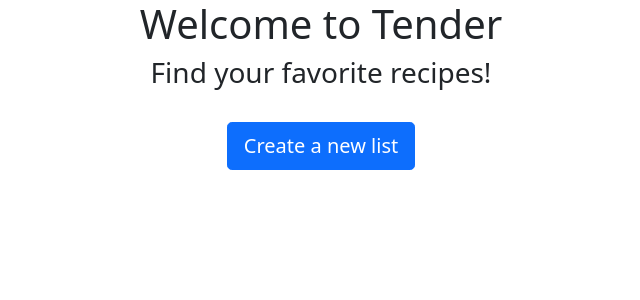
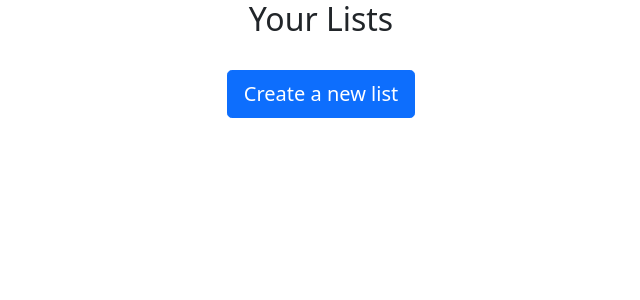
Before and after one commit to agnesmcc/capstone_project_one, a Flask app: page /lists in a window 1280 px wide. Shown: the top 300 px of the page, without its empty margins (319-959 px from the left). Run offline with Flask 2, Linux system fonts and the light colour scheme; data that the repository does not hold is empty; some libraries are stand-ins or nearby versions.

Commit message:
Move welcome header to home page only

```diff
--- a/templates/base.html
+++ b/templates/base.html
@@ -45,11 +45,6 @@
   </nav>
   {% endif %}
 
-  <div class="text-center">
-    <h1>Welcome to Tender</h1>
-    <h3>Find your favorite recipes!</h3>
-  </div>
-
   {% block content %}
   {% endblock %}
 
--- a/templates/home.html
+++ b/templates/home.html
@@ -1,5 +1,10 @@
 {% extends 'base.html' %}
 {% block content %}
+
+  <div class="text-center">
+    <h1>Welcome to Tender</h1>
+    <h3>Find your favorite recipes!</h3>
+  </div>
 
   <div id="recipes" class="row">
   {% for recipe in recipes %}
--- a/templates/lists/lists.html
+++ b/templates/lists/lists.html
@@ -1,6 +1,10 @@
 {% extends 'base.html' %}
 
 {% block content %}
+
+  <div class="text-center">
+    <h2>Your Lists</h2>
+  </div>
 
   <div class="bg"></div>
     <div class="row justify-content-center">
```
